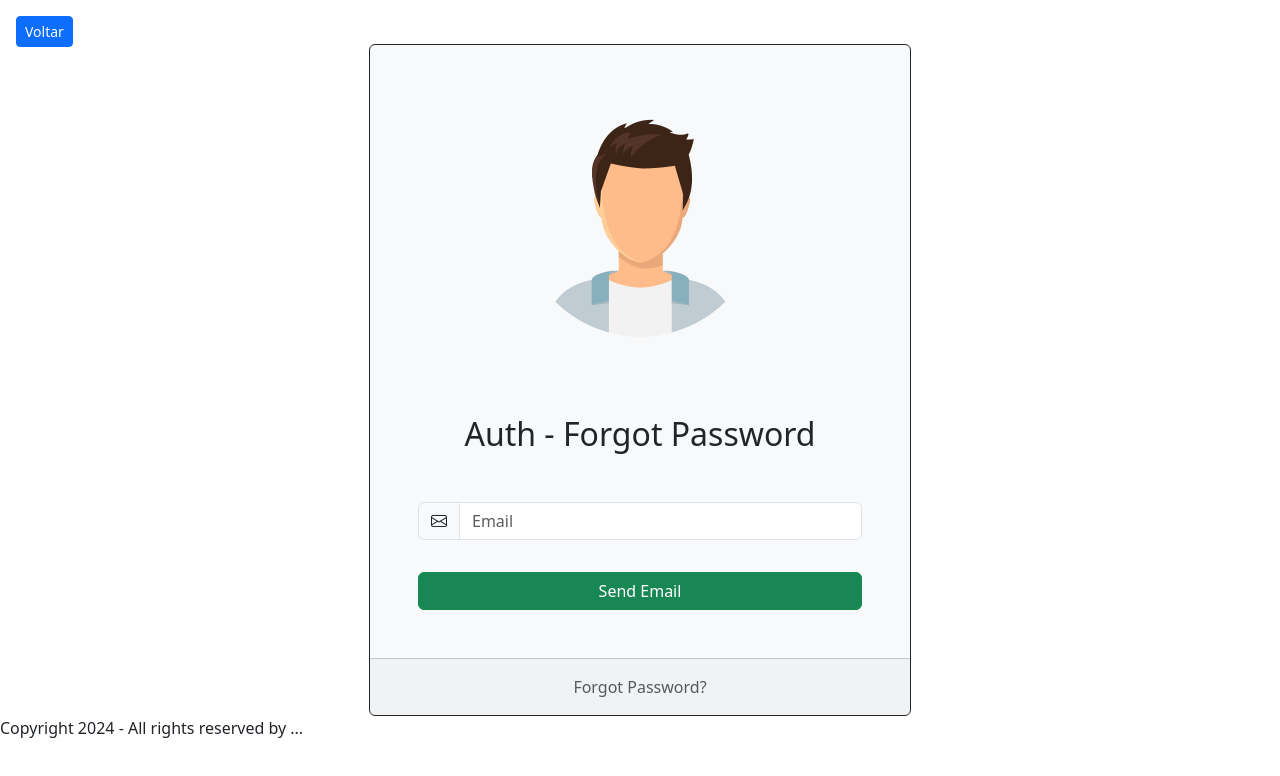
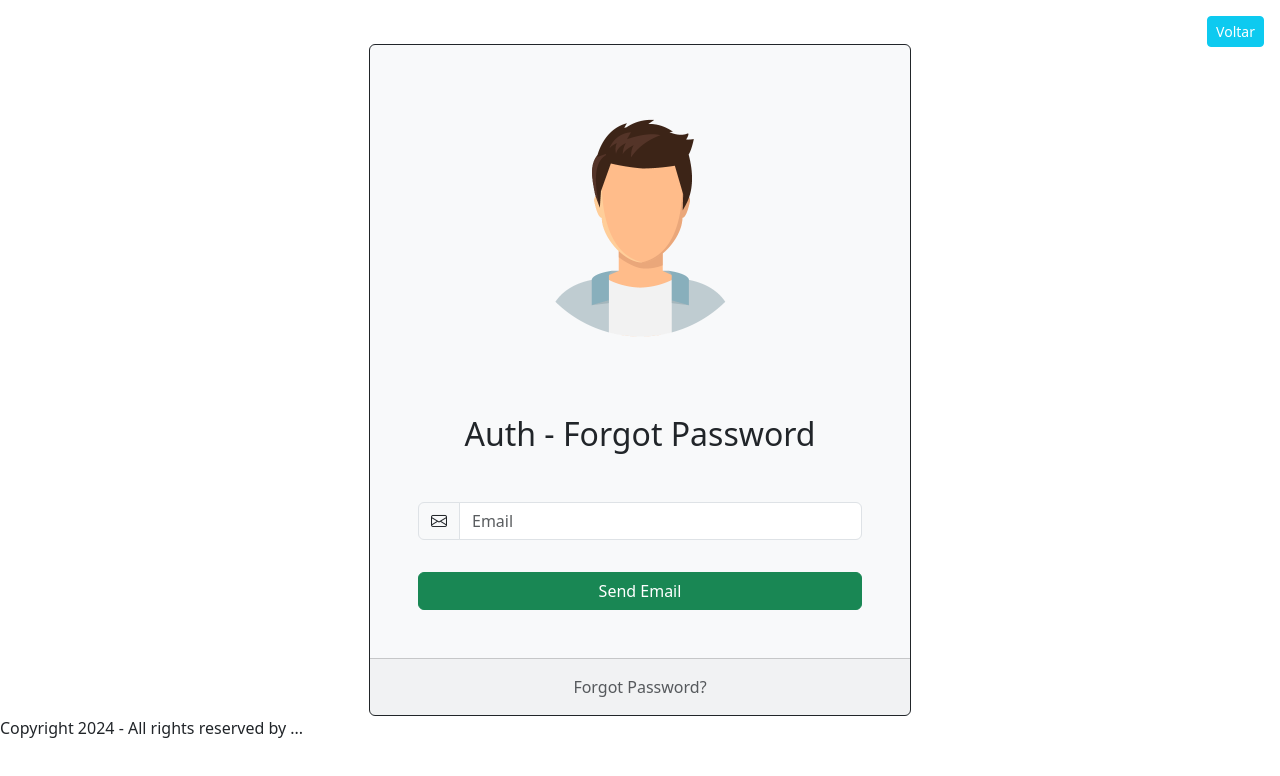
Before and after one commit to RubenBenedito/pw-labs, a plain HTML site: page forgotpassword.html in a window 1280 px wide. Drawn offline with nearby package versions, Linux system fonts and the light colour scheme.

Commit message:
Update forgotpassword.html

```diff
--- a/forgotpassword.html
+++ b/forgotpassword.html
@@ -11,7 +11,7 @@
     <link href="https://cdn.jsdelivr.net/npm/bootstrap-icons/font/bootstrap-icons.css" rel="stylesheet">
 </head>
 <body class="d-flex flex-column justify-content-center vh-100">
-    <a class="btn btn-primary text-white btn-sm position-fixed top-0 m-3" href="index.html">Voltar</a>
+    <a class="btn btn-info text-white btn-sm position-fixed top-0 end-0 m-3" href="index.html">Voltar</a>
     <div class="container d-flex justify-content-center align-items-center">
         <div class="card border-dark bg-light text-center">
             <img class="card-image-top align-self-center mt-5 mb-1 w-50" src="image/perfil.png" alt="Logo">
```
